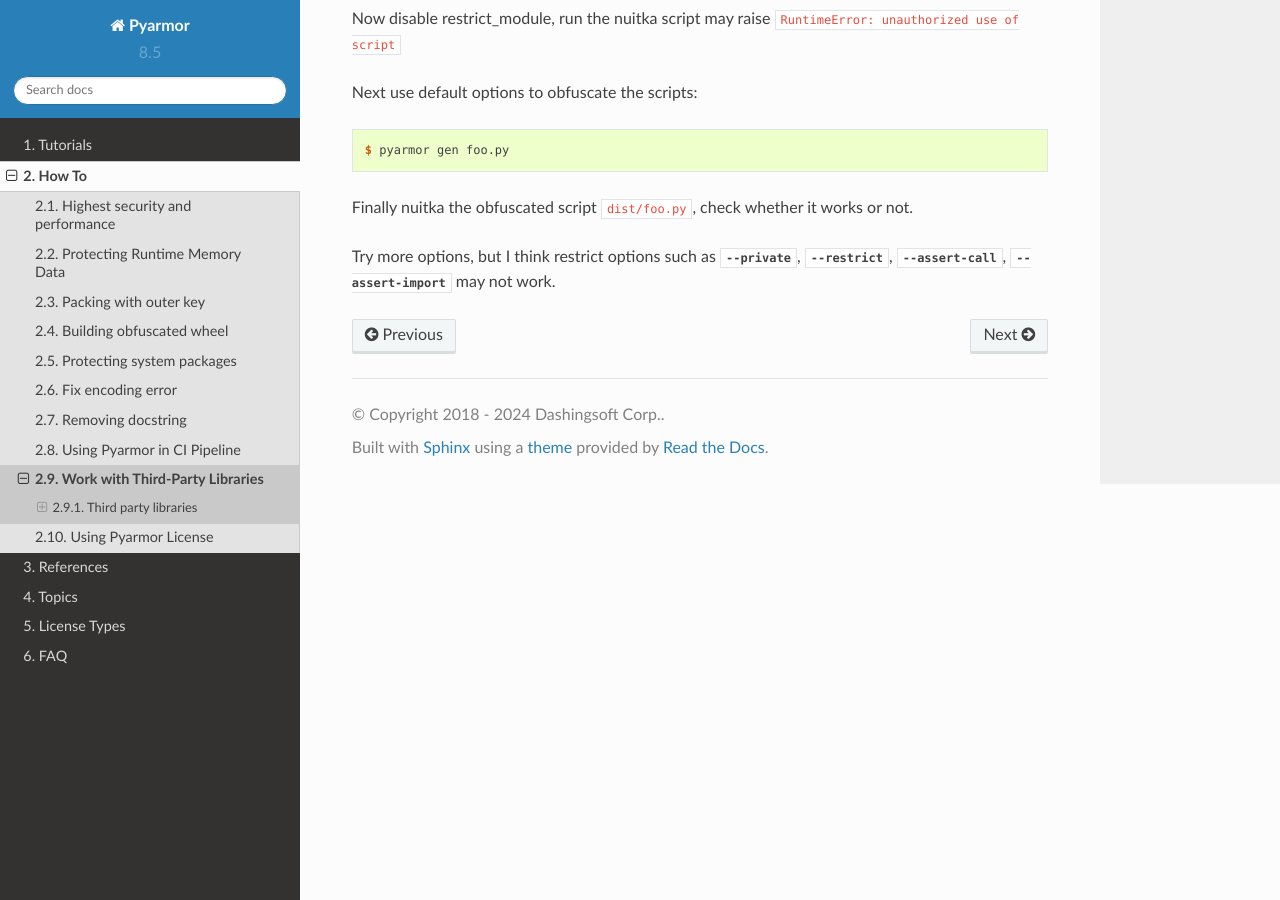
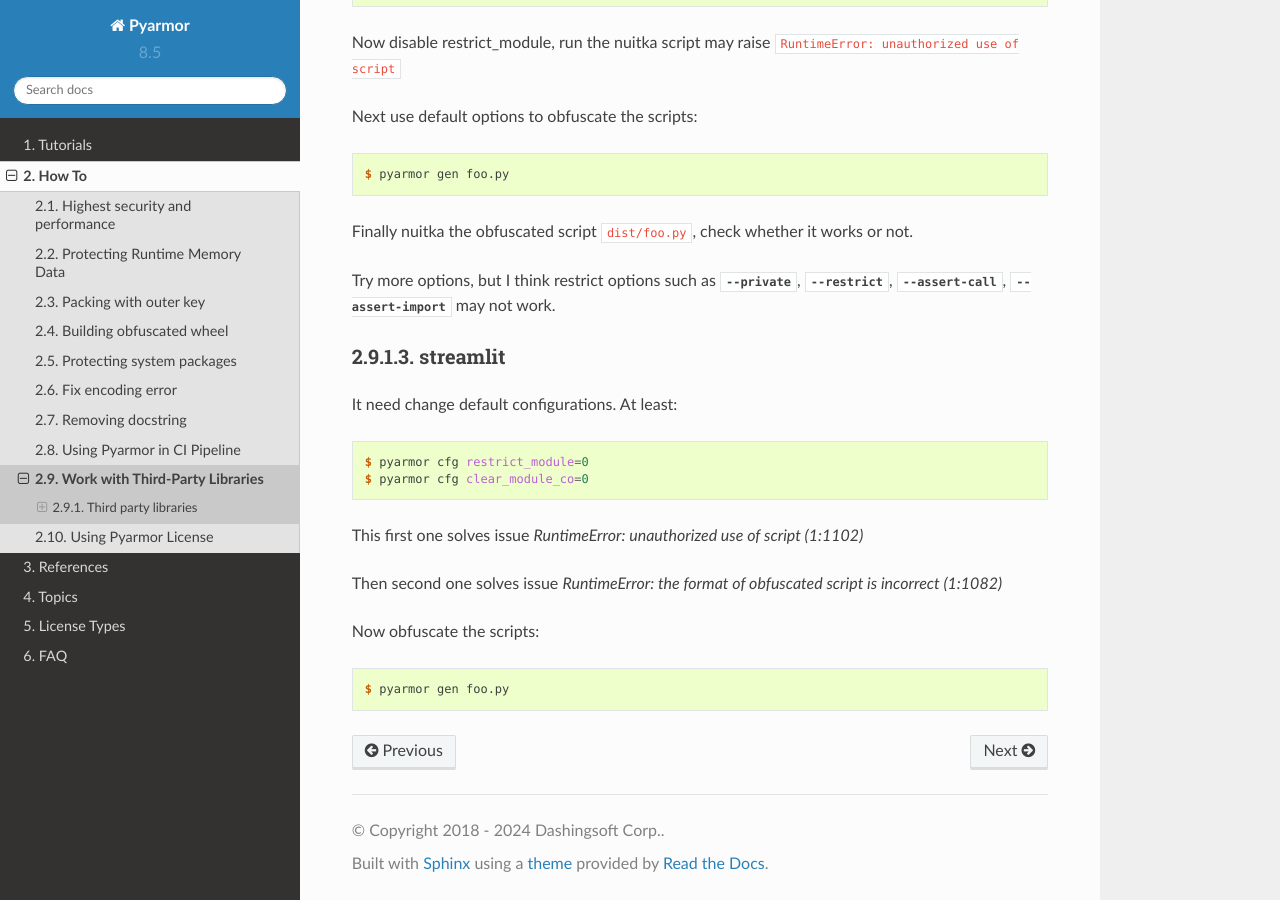
Before and after one commit to dashingsoft/pyarmor, a Sphinx documentation site: the page built from docs/how-to/third-party.rst, in a window 1280 px wide and 900 px high, scrolled down 3556 px. Built offline with Sphinx 7.4.7 and the Read the Docs theme 2.0.0, drawn with Linux system fonts in a browser that asks for light colours.

Commit message:
Doc how to fix streamlit issue

```diff
--- a/docs/how-to/third-party.rst
+++ b/docs/how-to/third-party.rst
@@ -165,4 +165,20 @@
 
 Try more options, but I think restrict options such as :option:`--private`, :option:`--restrict`, :option:`--assert-call`, :option:`--assert-import` may not work.
 
+streamlit
+---------
+
+It need change default configurations. At least::
+
+    $ pyarmor cfg restrict_module=0
+    $ pyarmor cfg clear_module_co=0
+
+This first one solves issue `RuntimeError: unauthorized use of script (1:1102)`
+
+Then second one solves issue `RuntimeError: the format of obfuscated script is incorrect (1:1082)`
+
+Now obfuscate the scripts::
+
+    $ pyarmor gen foo.py
+
 .. include:: ../_common_definitions.txt
```
